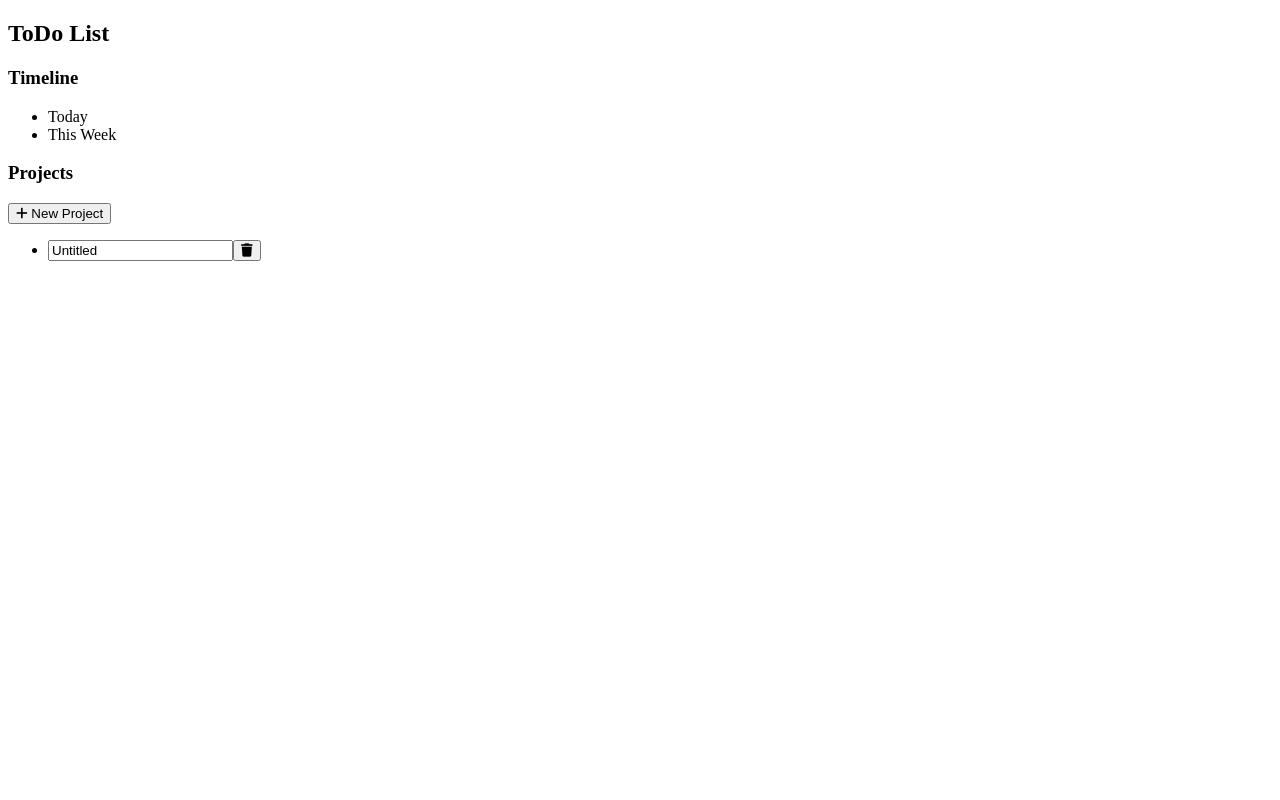
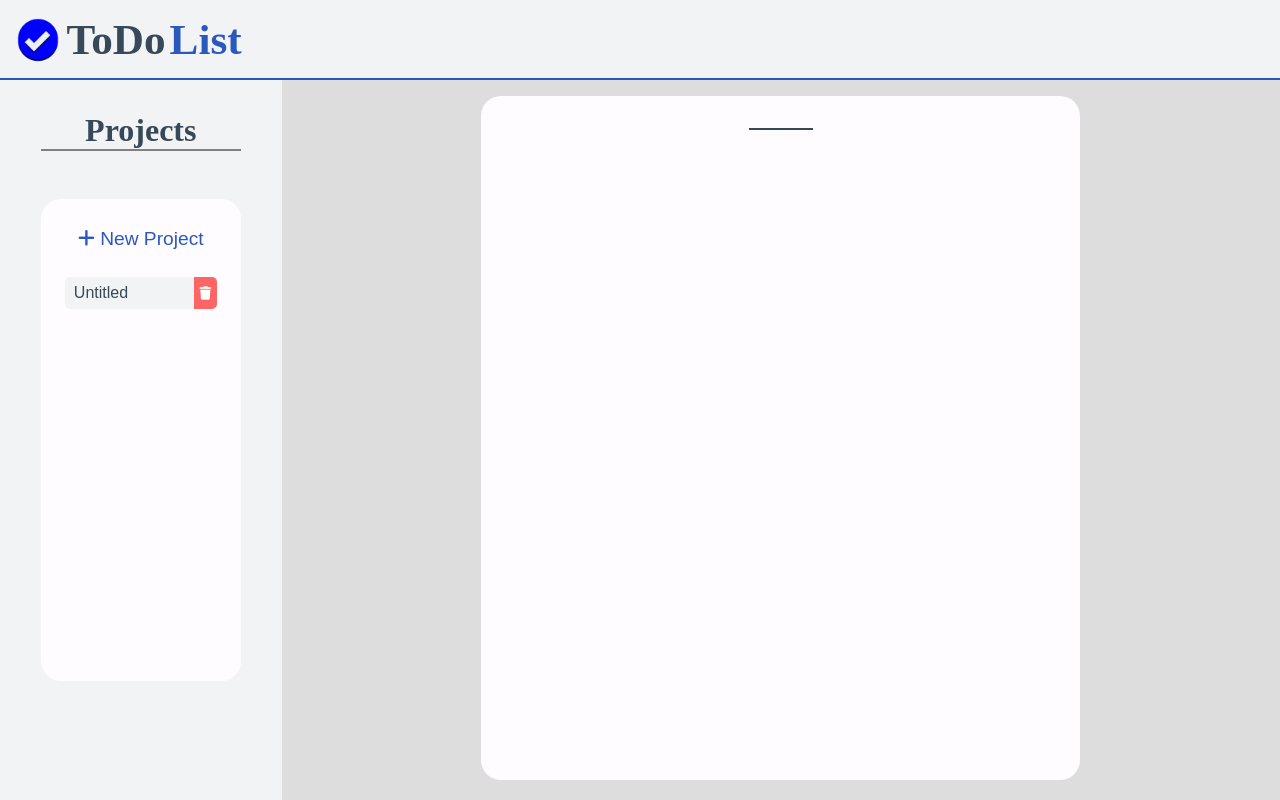
Before and after one commit to AmaySharma06/todolist, a website built with webpack: page src/template.html in a window 1280 px wide. Both pictures are taken after a click on the button "New Project". Built offline with nearby package versions, Linux system fonts and the light colour scheme.

Commit message:
Added Styles

```diff
--- a/src/dom.js
+++ b/src/dom.js
@@ -50,7 +50,9 @@ class Base {
         const index = Number(li.getAttribute("index"));
 
         if (this.object == Todo) {
-            this.objectList[index].data = {title: li.querySelector("input").value, desc: li.querySelector("textarea").value, dueDate: ""};
+            this.objectList[index].title = li.querySelector("input[type='text']") ? li.querySelector("input[type='text']").value : li.querySelector("input").value;
+            this.objectList[index].desc = li.querySelector("textarea").value;
+            this.objectList[index].dueDate = li.querySelector("input[type='date']").value;
         }
         else {
             this.objectList[index].name = event.currentTarget.value;
@@ -92,6 +94,42 @@ class TodoList extends Base {
         const desc = document.createElement("textarea");
         desc.value = object.desc;
         desc.addEventListener("blur", (event) => this.renameObject(event));
+
+        // Date input
+        const dateInput = document.createElement("input");
+        dateInput.type = "date";
+        dateInput.value = object.dueDate || "";
+        dateInput.addEventListener("change", (event) => this.renameObject(event));
+
+        // Due date display
+        // const dueDateSpan = document.createElement("span");
+        // if (object.dueDate) {
+        //     try {
+        //         // Use date-fns for formatting
+        //         const { format, parseISO, isValid } = require("date-fns");
+        //         const parsed = parseISO(object.dueDate);
+        //         dueDateSpan.textContent = isValid(parsed) ? format(parsed, "do MMM yyyy") : "No Due Date";
+        //     } catch {
+        //         dueDateSpan.textContent = object.dueDate;
+        //     }
+        // } else {
+        //     dueDateSpan.textContent = "No Due Date";
+        // }
+
+        // dateInput.addEventListener("change", () => {
+        //     try {
+        //         const { format, parseISO, isValid } = require("date-fns");
+        //         if (dateInput.value) {
+        //             const parsed = parseISO(dateInput.value);
+        //             dueDateSpan.textContent = isValid(parsed) ? format(parsed, "do MMM yyyy") : "No Due Date";
+        //         } else {
+        //             dueDateSpan.textContent = "No Due Date";
+        //         }
+        //     } catch {
+        //         dueDateSpan.textContent = dateInput.value || "No Due Date";
+        //     }
+        // });
+
         const buttons = document.createElement("div");
 
         const upButton = document.createElement("button");
@@ -128,6 +166,7 @@ class TodoList extends Base {
 
         objectListElement.appendChild(topContainer);
         objectListElement.appendChild(desc);
+        buttons.appendChild(dateInput);
 
         return objectListElement;
     }
@@ -166,9 +205,10 @@ class ProjectList extends Base {
 
             if (document.querySelector("#new-todo-button") === null) {
                 const newTodoButton = document.createElement("button");
-                newTodoButton.innerHTML = '<i class="fa fa-plus"></i> New Task';
+                newTodoButton.innerHTML = '<span class="material-symbols-outlined">add_task</span> New Task';
                 newTodoButton.id = "new-todo-button";
-                document.querySelector(".todolist-container").insertBefore(newTodoButton, document.querySelector(".todolist-container").firstChild);
+                newTodoButton.classList.add("add-btn");
+                document.querySelector(".todolist-container").insertBefore(newTodoButton, document.querySelector(".todolist-list"));
                 newTodoButton.addEventListener("click", () => todoList.newObject());
             }
 
--- a/src/index.js
+++ b/src/index.js
@@ -1,5 +1,6 @@
 import {ProjectList} from "./dom.js"
 import {Project, Todo} from "./classes.js"
+import "./styles.css"
 
 const newProjectButton = document.querySelector("#new-project-button");
 const projectListObject = document.querySelector("#project-list");
--- /dev/null
+++ b/src/styles.css
@@ -0,0 +1,268 @@
+* {
+    padding: 0;
+    margin: 0;
+    box-sizing: border-box;
+    --bg-color1: #fefcfe;
+    --bg-color2: #dddddd;
+    --bg-color3: #f2f3f5;
+    --bgColorPopUp: #f3f1f3;
+    --text-color: #374958;
+    --accent-color: #2a59bd;
+    --accent-color-light: #eef4ff;
+}
+
+ul {
+    list-style-type: none;
+}
+
+body {
+    font-size: 16px;
+    min-height: 100vh;
+    background-color: var(--bg-color2);
+    color: var(--text-color);
+}
+
+header {
+    background-color: var(--bg-color3);
+    color: var(--accent-color);
+    height: 10vh;
+    display: flex;
+    width: 100%;
+    align-items: center;
+    justify-content: left;
+    border-bottom: 2px solid var(--accent-color);
+}
+
+nav {
+    width: 20%;
+    font-size: 1.8rem;
+    display: flex;
+    align-items: center;
+    justify-content: center;
+
+    h2 {
+        align-items: center;
+        gap: 4px;
+        display: flex;
+    }
+
+    h2 span {
+        color: var(--text-color);
+    }
+
+    h2 img{
+        height: 3rem;
+    }
+}
+
+#body-container {
+    display: flex;
+    min-height: 90vh;
+}
+
+aside {
+    flex: 1;
+    /* border-right: solid 2px var(--accent-color); */
+    background-color: var(--bg-color3);
+    padding: 1rem;
+    display: flex;
+    flex-direction: column;
+    align-items: center;
+}
+
+aside > div {
+    height: 70%;
+    width: 100%;
+    display: flex;
+    align-items: center;
+    flex-direction: column;
+}
+
+#project-title {
+    font-size: 2rem;
+    color: var(--text-color);
+    width: 80%;
+    border-bottom: 2px solid grey;
+    text-align: center;
+    margin-top: 1rem;
+    margin-bottom: 3rem;
+}
+
+#projects-container {
+    background-color: var(--bg-color1);
+    border-radius: 20px;
+    padding: 1.5rem;
+    width: 80%;
+    align-items: center;
+    min-height: 100%;
+
+}
+
+#new-project-button {
+    width: 100%;
+    font-size: 1.2rem;
+    height: 2rem;
+}
+
+.add-btn {
+    color: var(--accent-color);
+    background-color: var(--bg-color1);
+    border: none;
+    border-radius: 10px;
+}
+
+.add-btn:hover {
+    cursor: pointer;
+    background-color: var(--accent-color-light);
+}
+
+#project-list {
+    width: 100%;
+    margin-top: 1rem;
+    display: flex;
+    flex-direction: column;
+    align-items: center;
+}
+
+#project-list li {
+    width: 100%;
+    height: 2rem;
+    font-size: 1.2rem;
+    margin: 0.4rem;
+    display: flex;
+    overflow: hidden;
+    border-radius: 5px;
+}
+
+#project-list li:hover {
+    outline: 2px solid var(--bg-color2);
+}
+
+#project-list button {
+    background-color: rgb(255, 101, 101);
+    border: none;
+    outline: none;
+    color: white;
+    width: 15%;
+}
+
+#project-list input {
+    height: 100%;
+    width: 85%;
+    border: none;
+    color: var(--text-color);
+    font-size: 1rem;
+    background-color: var(--bg-color3);
+    padding: 1ch;
+}
+
+#project-list input:focus {
+    outline: none;
+    border: none;
+    border-bottom: 2px solid var(--accent-color);
+    background-color: var(--accent-color-light);
+}
+
+main {
+    flex: 4;
+    display: flex;
+    justify-content: center;
+}
+
+.todolist-container {
+    margin-top: 1rem;
+    padding: 1rem;
+    height: 95%;
+    background-color: var(--bg-color1);
+    border-radius: 20px;
+    width: 60%;
+    display: flex;
+    align-items: center;
+    flex-direction: column;
+}
+
+.todolist-heading {
+    display: flex;
+    padding: 0 2ch;
+    border-bottom: 2px solid var(--text-color);
+    text-align: center;
+    margin-bottom: 1rem;
+    margin-top: 1rem;
+}
+
+#new-todo-button {
+    font-size: 1.25rem;
+    height: 2rem;
+    display: flex;
+    justify-content: space-between;
+    outline: 2px solid var(--accent-color);
+    border-radius: 20px;
+    width: 75%;
+    padding: 0.75rem;
+    align-items: center;
+    margin-top: 1rem;
+}
+
+.todolist-list {
+    width: 75%;
+}
+
+.todolist-list li {
+    display: flex;
+    flex-direction: column;
+    margin-top: 1rem;
+    outline: 1px solid grey;
+    border-radius: 5px;
+    padding: 1ch;
+}
+
+.todolist-list > li > div {
+    display: flex;
+    width: 100%;
+
+    div {
+        flex: 1;
+        display: flex;
+    }
+}
+
+.todolist-list > li > div > div {
+    flex: 1;
+    display: flex;
+
+    button {
+        background-color: var(--accent-color);
+        color: white;
+        border: 1px solid white;
+        border-radius: 20px;
+        width: 5ch;
+        height: 5ch;
+        font-size: 0.75rem;
+    }
+
+    border: none;
+}
+
+.todolist-list > li > div > input:not([type="date"]) {
+    width: 100%;
+    border: none;
+    outline: none;
+}
+
+.todolist-list > li > div > div> input[type="date"] {
+    order: -1;
+    margin-right: 1ch;
+    width: 16ch;
+}
+
+textarea {
+    border: none;
+    border-radius: 10px;
+    font-size: 0.75rem;
+    color: grey;
+    resize: none;
+}
+
+textarea:focus {
+    outline: none;
+}
--- a/src/template.html
+++ b/src/template.html
@@ -4,30 +4,25 @@
     <meta charset="UTF-8">
     <meta name="viewport" content="width=device-width, initial-scale=1.0">
     <link rel="stylesheet" href="https://cdnjs.cloudflare.com/ajax/libs/font-awesome/6.4.0/css/all.min.css">
+    <link rel="stylesheet" href="https://fonts.googleapis.com/css2?family=Material+Symbols+Outlined:opsz,wght,FILL,GRAD@24,400,0,0&icon_names=add_task" />
     <title>ToDo List</title>
 </head>
 <body>
     <header>
         <nav>
-            <h2>ToDo List</h2>
+            <h2><img src="check_logo.png"><span>ToDo</span> List</h2>
         </nav>
     </header>
 
     <div id="body-container">
         <aside>
             <div>
-                <h3>Timeline</h3>
-                <ul id="timeline-list">
-                    <li>Today</li>
-                    <li>This Week</li>
-                </ul>
-            </div>
-
-            <div>
-                <h3>Projects</h3>
-                <button id="new-project-button"><i class="fa fa-plus"></i> New Project</button>
-                <ul id="project-list">
-                </ul>
+                <h3 id="project-title">Projects</h3>
+                <div id="projects-container">
+                    <button id="new-project-button" class="add-btn"><i class="fa fa-plus"></i> New Project</button>
+                    <ul id="project-list">
+                    </ul>
+                </div>
             </div>
         </aside>
 
```
Also changed, not shown: src/check_logo.png (added).
